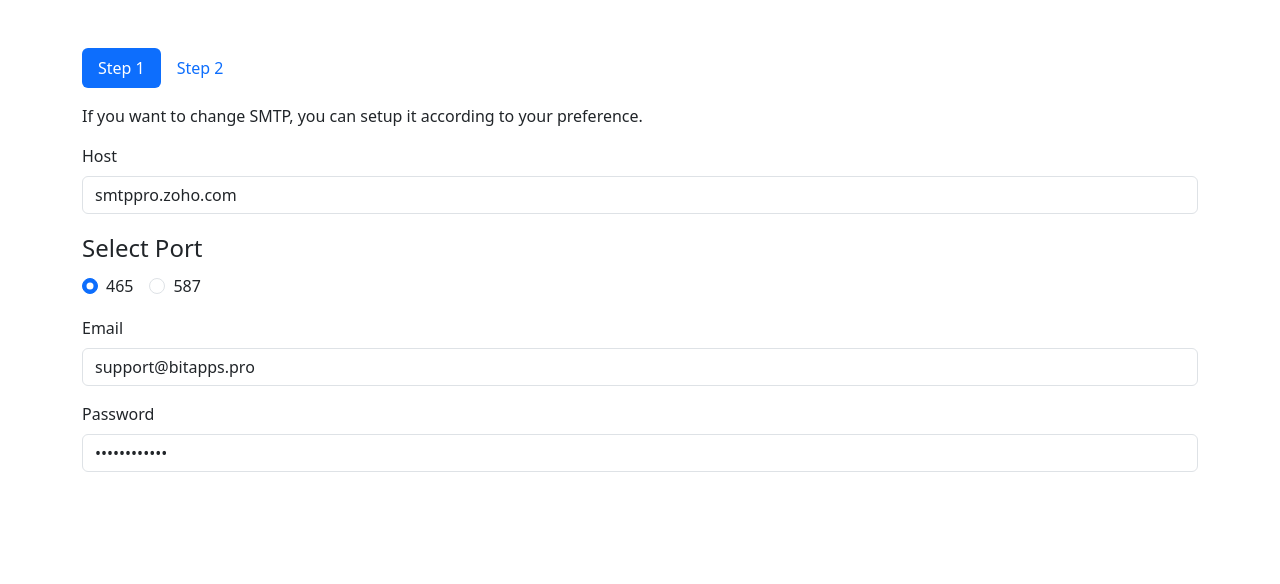
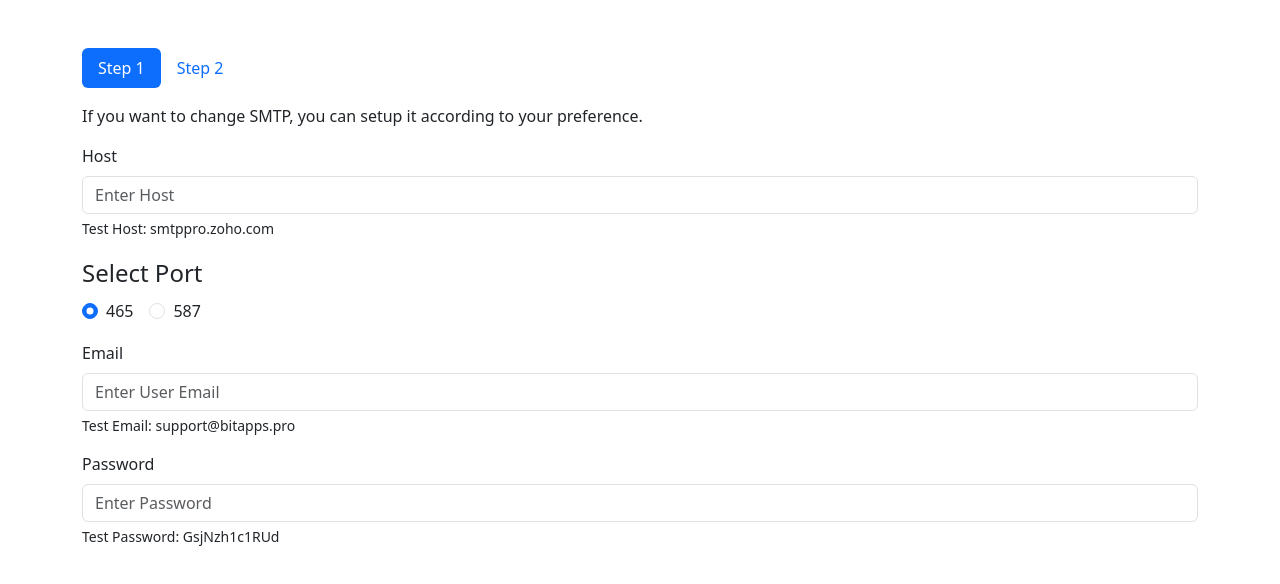
Before and after one commit to almizanshimul/nodemailer-client, a plain HTML site: page index.html in a window 1280 px wide. Drawn offline with nearby package versions, Linux system fonts and the light colour scheme.

Commit message:
default value remove and check custom server and gmail

```diff
--- a/index.html
+++ b/index.html
@@ -32,7 +32,8 @@
             <div class="mb-3">
               <label for="host" class="form-label">Host</label>
               <input type="text" class="form-control" id="host"
-                placeholder="Enter Host" required value="smtppro.zoho.com">
+                placeholder="Enter Host" required>
+                <p class="pt-1 small">Test Host: smtppro.zoho.com</p>
             </div>
             <fieldset class="mb-3">
               <legend class="form-label">Select Port</legend>
@@ -52,13 +53,14 @@
             <div class="mb-3">
               <label for="user_email" class="form-label">Email</label>
               <input type="text" class="form-control" id="user_email"
-                placeholder="Enter User Email" required
-                value="support@bitapps.pro">
+                placeholder="Enter User Email" required>
+                <p class="pt-1 small">Test Email: support@bitapps.pro</p>
             </div>
             <div class="mb-3">
               <label for="pass" class="form-label">Password</label>
               <input type="password" class="form-control" id="pass"
-                placeholder="Enter Password" required value="GsjNzh1c1RUd">
+                placeholder="Enter Password" required>
+                <p class="pt-1 small">Test Password: GsjNzh1c1RUd</p>
             </div>
             <!-- <button type="button" class="btn btn-primary" data-bs-toggle="pill"
               href="#step2">Next</button> -->
@@ -117,7 +119,7 @@
 
 
       // Simulate sending the data to the server (e.g., using fetch)
-      fetch('https://nodemailer-server-zr3y.onrender.com/send-email', {
+      fetch('http://localhost:3000/send-email', {
         method: 'POST',
         headers: {
           'Content-Type': 'application/json',
```
